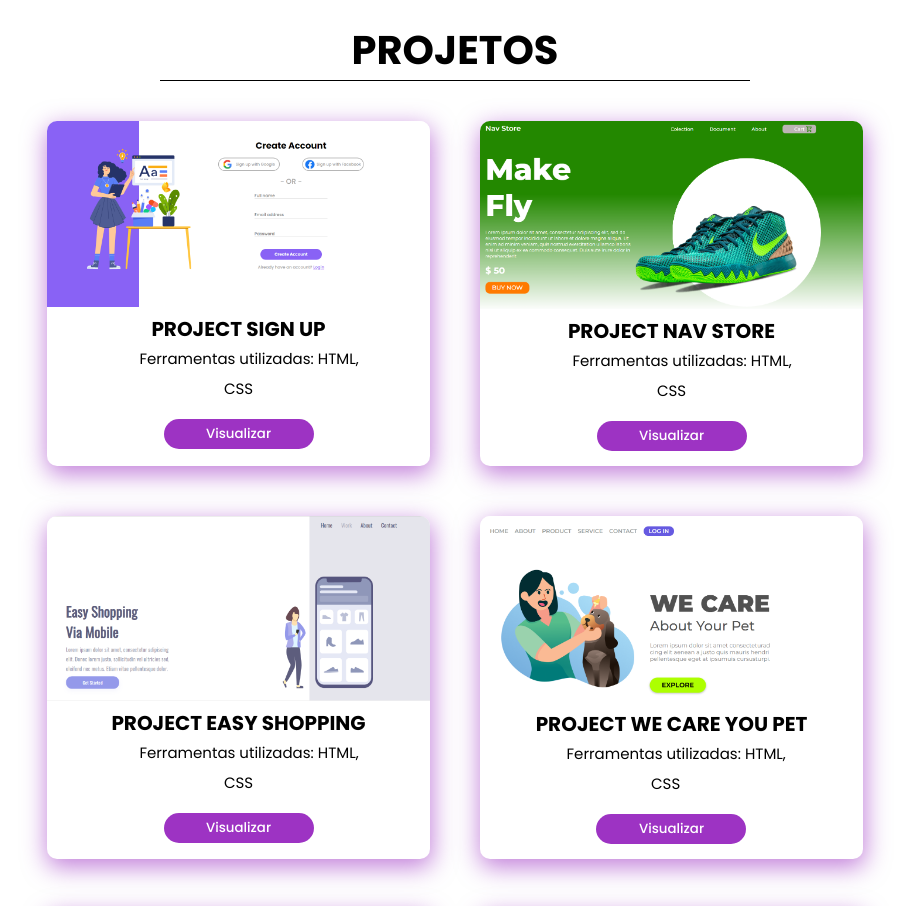
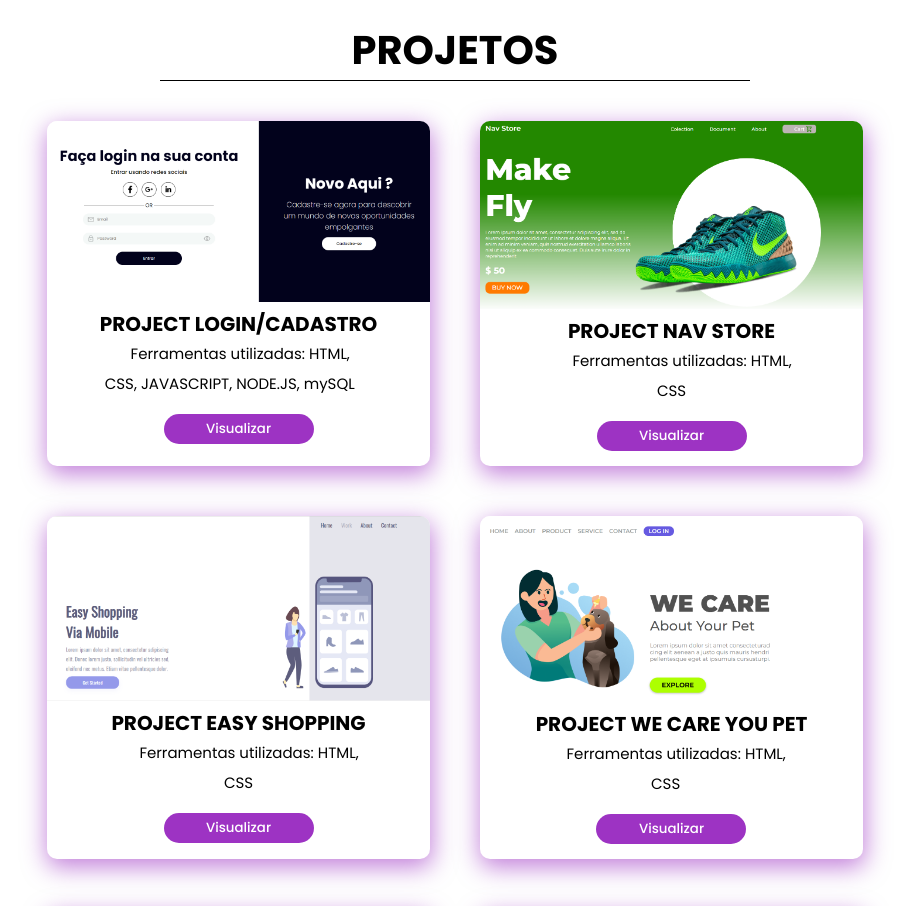
Before and after one commit to mikasampaio/PORTFOLIO, a plain HTML site: page index.html in a window 1280 px wide. Shown: the part 1540-2446 px from the top of the page, without its empty margins (185-1096 px from the left). Drawn offline with nearby package versions, Linux system fonts and the light colour scheme.

Commit message:
Novo projeto e atualização do readme.

```diff
--- a/index.html
+++ b/index.html
@@ -100,15 +100,15 @@
                 <div class="cards">
                     <!-- Card img -->
                     <div class="card-img">
-                        <img src="./assets/projectsignup.png" alt="Sign Up">
+                        <img src="./assets/login.png" alt="Site de login">
                     </div>
                     <!-- Card img -->
 
                     <!-- Card texto -->
                     <div class="card-text">
-                        <h1 class="title-card">PROJECT SIGN UP</h1>
-                        <p class="text-card">Ferramentas utilizadas: HTML, CSS</p>
-                        <a href="https://mikasampaio.github.io/SIGN-UP/" target="_blank">
+                        <h1 class="title-card">PROJECT LOGIN/CADASTRO</h1>
+                        <p class="text-card">Ferramentas utilizadas: HTML, CSS, JAVASCRIPT, NODE.JS, mySQL</p>
+                        <a href="https://github.com/KlyscSilva/sistemadevjunior" target="_blank">
                             <button>Visualizar</button> </a>
                     </div>
                     <!-- Card texto -->
```
Also changed, not shown: assets/Programação.png (deleted), assets/foto.png (deleted), assets/login.png (added), 3 other files.
